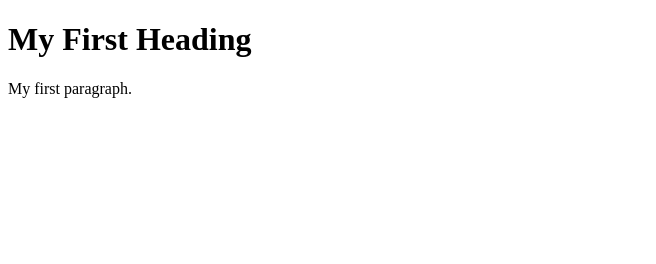
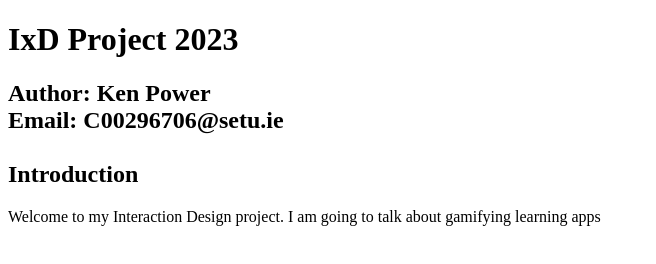
Before and after one commit to KenPowerClassroom/ixd-project-2024-RionaKelly, a plain HTML site: page index.html in a window 1280 px wide. Shown: the whole page, without its empty margins (0-656 px from the left). Drawn offline with Linux system fonts and the light colour scheme.

Commit message:
Update index.html

```diff
--- a/index.html
+++ b/index.html
@@ -2,8 +2,9 @@
 <html>
 <body>
 
-<h1>My First Heading</h1>
-<p>My first paragraph.</p>
+<h1>IxD Project 2023</h1>
+<h2>Author: Ken Power<br>Email: C00296706@setu.ie<br><br>Introduction</h2>
+<p>Welcome to my Interaction Design project. I am going to talk about gamifying learning apps</p>
 
 </body>
 </html>
```
